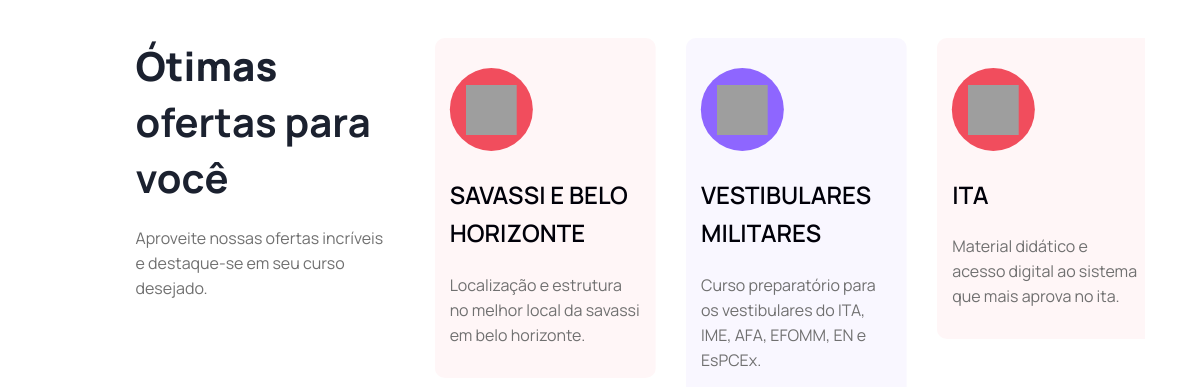
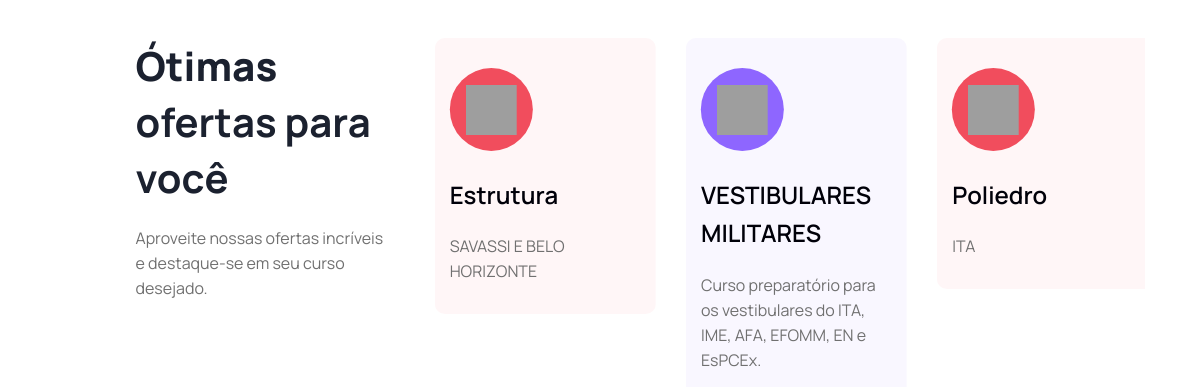
Before and after one commit to ViniciusNdaSilva/curtocircuitobh, a plain HTML site: page instructor.html in a window 1280 px wide. Shown: the part 457-844 px from the top of the page, 0-1195 px from the left. Drawn offline with Linux system fonts and the light colour scheme; grey boxes are pictures that could not be loaded.

Commit message:
Update instructor.html

```diff
--- a/instructor.html
+++ b/instructor.html
@@ -266,11 +266,8 @@
                         alt=""
                       />
                     </div>
-                    <h4 class="sub-title mb-20">SAVASSI E BELO HORIZONTE</h4>
-                    <p>
-                      Localização e estrutura no melhor local da savassi em belo
-                      horizonte.
-                    </p>
+                    <h4 class="sub-title mb-20">Estrutura</h4>
+                    <p>SAVASSI E BELO HORIZONTE</p>
                   </div>
                 </div>
                 <div class="single-item">
@@ -297,11 +294,8 @@
                         alt=""
                       />
                     </div>
-                    <h4 class="sub-title mb-20">ITA</h4>
-                    <p>
-                      Material didático e acesso digital ao sistema que mais
-                      aprova no ita.
-                    </p>
+                    <h4 class="sub-title mb-20">Poliedro</h4>
+                    <p>ITA</p>
                   </div>
                 </div>
               </div>
```
